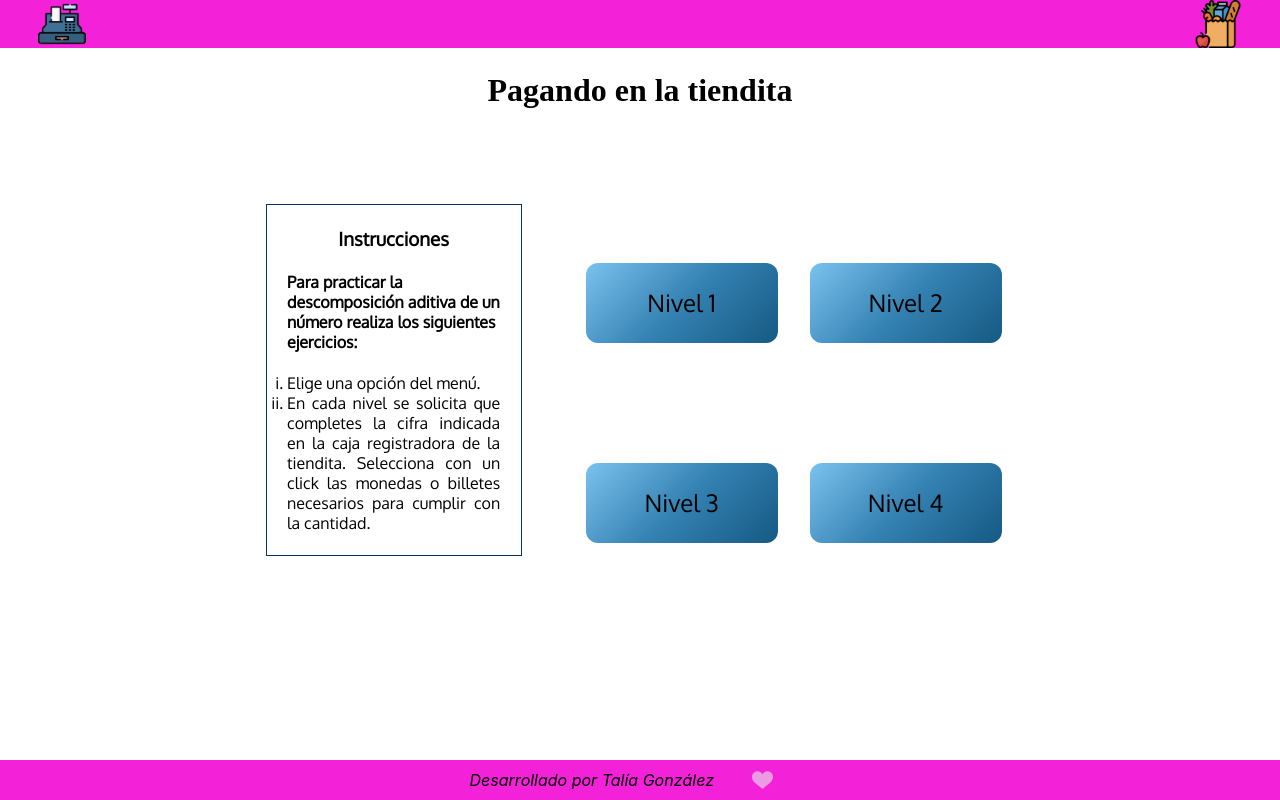
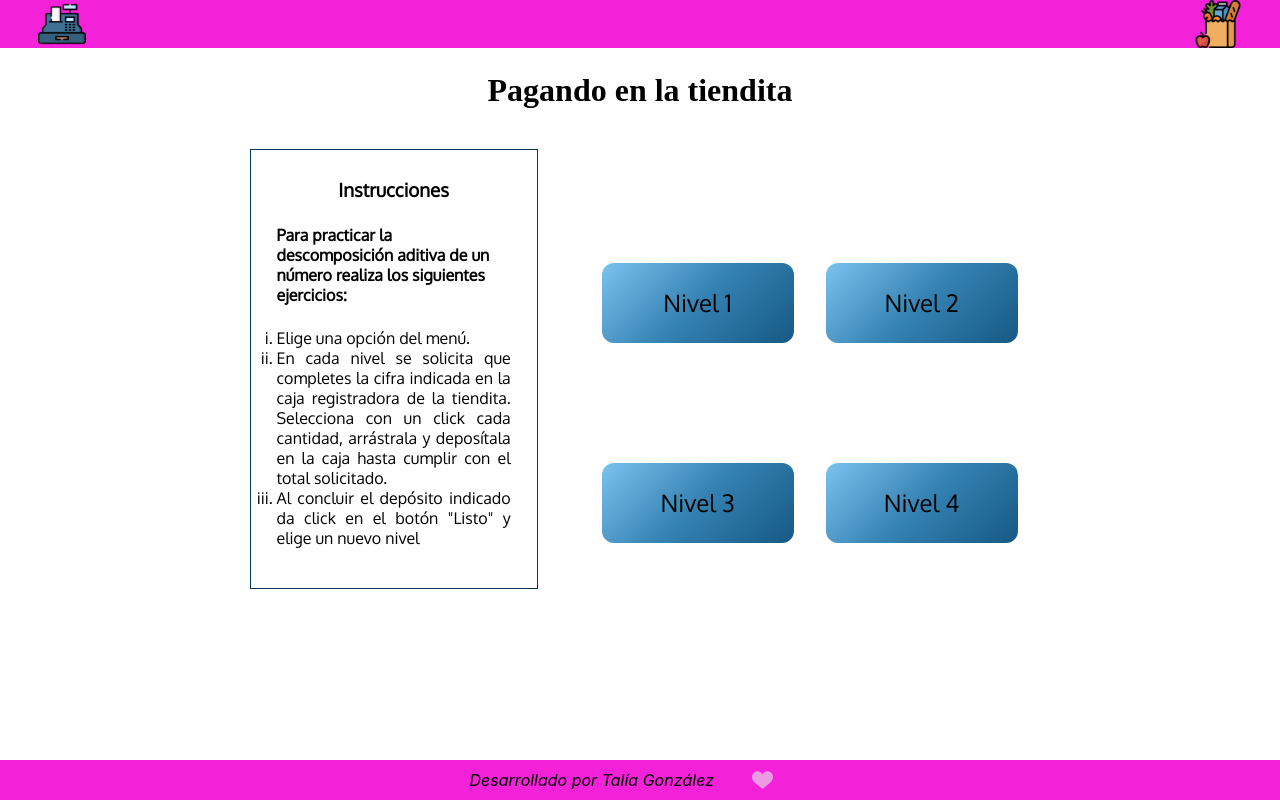
Before and after one commit to triptofanita/drag-drop-money, a React (Create React App) app: page / in a window 1280 px wide. Built offline with nearby package versions, Linux system fonts and the light colour scheme; a web font is replaced by a local one.

Commit message:
Improve styles for menu component

```diff
--- a/src/CashRegister/DragAndDrop/dragAndDrop.css
+++ b/src/CashRegister/DragAndDrop/dragAndDrop.css
@@ -1,6 +1,7 @@
 .title__cashList {
   font-weight: bold;
   color: #2d3233;
+  font-family: 'Oxygen', sans-serif;
 }
 
 .cashList__main--container{
@@ -31,6 +32,7 @@ margin-left: 70%;
   text-align: center;
   margin: .5rem;
   border: 2px solid transparent;
+  font-family: 'Oxygen', sans-serif;
 }
 
 .elem__item:hover {
--- a/src/Menu/Instructions.js
+++ b/src/Menu/Instructions.js
@@ -9,7 +9,8 @@ function Instructions() {
                 <h4 className="instructions__container--subtitle">Para practicar la descomposición aditiva de un número realiza los siguientes ejercicios:</h4>
                 <ul>
                     <li>Elige una opción del menú.</li>
-                    <li>En cada nivel se solicita que completes la cifra indicada en la caja registradora de la tiendita. Selecciona con un click las monedas o billetes necesarios para cumplir con la cantidad.</li>
+                    <li>En cada nivel se solicita que completes la cifra indicada en la caja registradora de la tiendita. Selecciona con un click cada cantidad, arrástrala y deposítala en la caja hasta cumplir con el total solicitado.</li>
+                    <li>Al concluir el depósito indicado da click en el botón "Listo" y elige un nuevo nivel</li>
                 </ul>
             </aside>
         </section>
--- a/src/Menu/menu.css
+++ b/src/Menu/menu.css
@@ -47,12 +47,20 @@
     font-family: 'Oxygen', sans-serif;
 }
 
+.option:hover{
+    border: 3px solid #f321d7;
+}
+
 .instructions__container{
-    height: 22rem;
-    width: 16rem;
-    padding: 8%;
-    margin-top: 12%;
+    height: 27.5rem;
+    width: 18rem;
+    padding: 9%;
+    margin-top: -1.5em;
     border: 1px solid #053553;
+}
+
+.instructions__container:hover{
+    border: 1px solid #f321d7;
 }
 
 .instructions__container--title{
```
